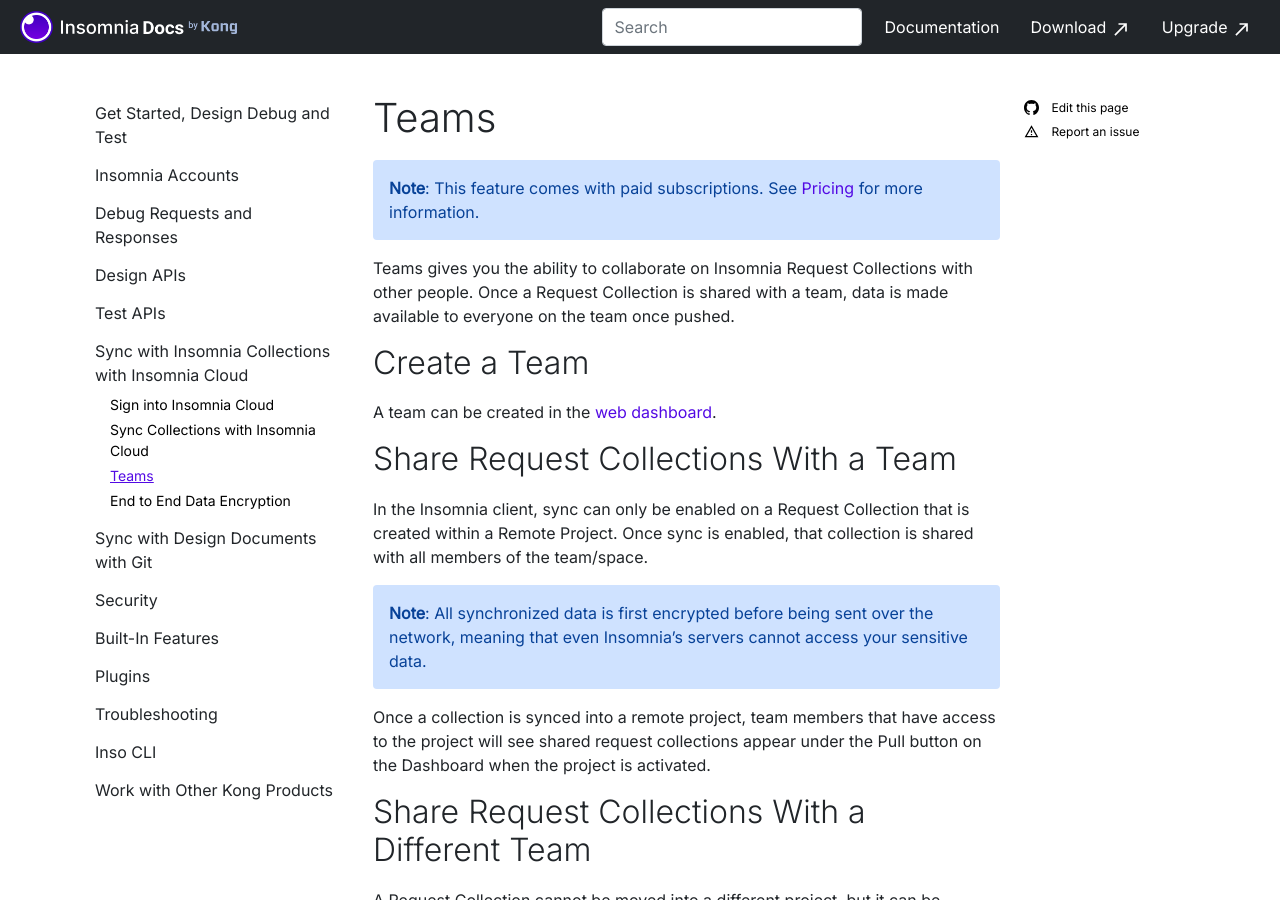
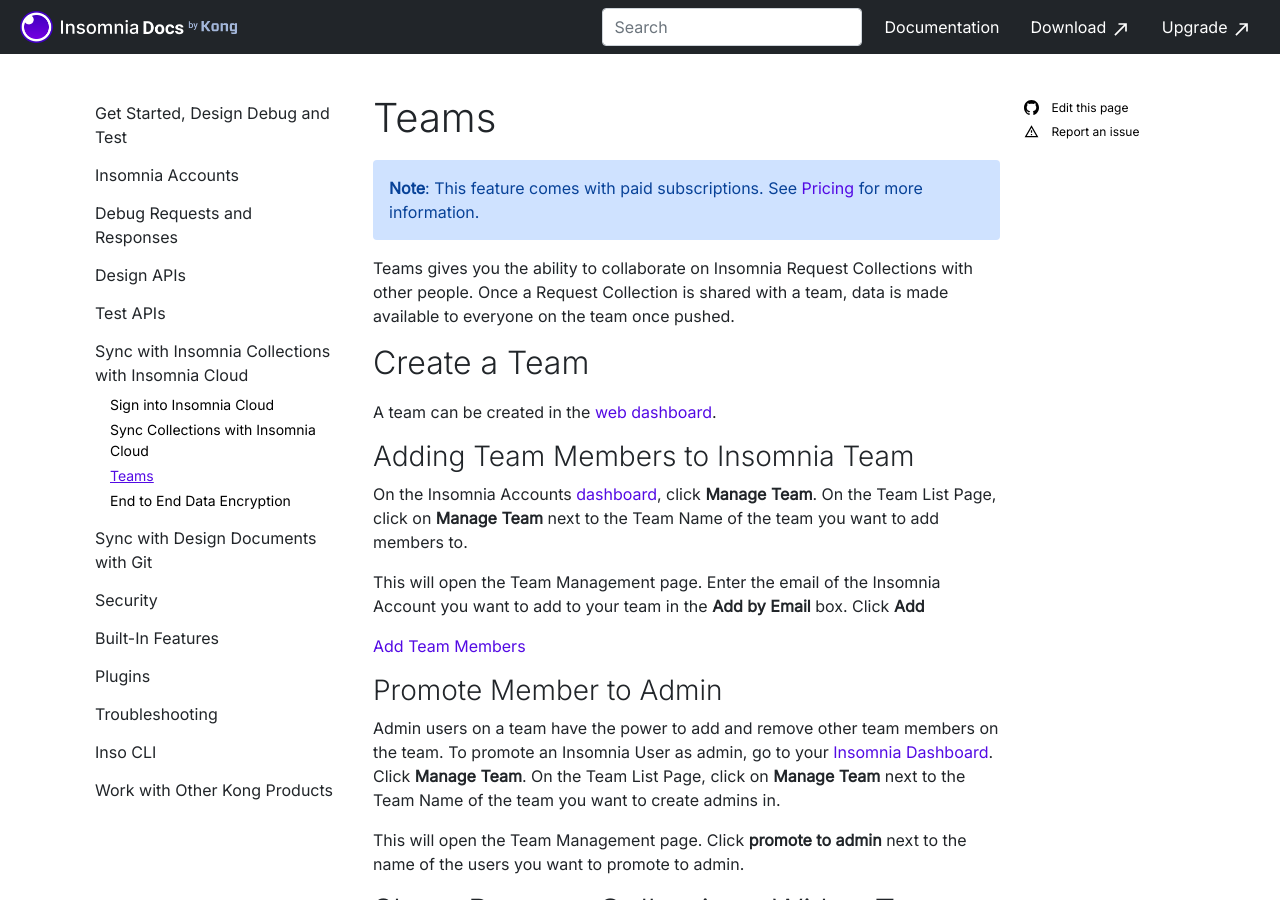
Before and after one commit to Kong/insomnia-docs, a Jekyll site: the page built from docs/insomnia/teams.md, in a window 1280 px wide and 900 px high. Built offline with Jekyll 4.4.1, drawn with Linux system fonts in a browser that asks for light colours; comment, search, counter and statistics services are not loaded.

Commit message:
Add Team Management instrucdtions

```diff
--- a/docs/insomnia/teams.md
+++ b/docs/insomnia/teams.md
@@ -14,6 +14,19 @@
 
 A team can be created in the [web dashboard](https://app.insomnia.rest/app/signup/).
 
+### Adding Team Members to Insomnia Team
+
+On the Insomnia Accounts [dashboard](https://app.insomnia.rest/app/account/), click **Manage Team**.  On the Team List Page, click on **Manage Team** next to the Team Name of the team you want to add members to.
+
+This will open the Team Management page. Enter the email of the Insomnia Account you want to add to your team in the **Add by Email** box.  Click **Add**
+
+[Add Team Members](/assets/images/add-members.png)
+
+### Promote Member to Admin
+Admin users on a team have the power to add and remove other team members on the team.  To promote an Insomnia User as admin, go to your [Insomnia Dashboard](https://app.insomnia.rest/app/account/).  Click **Manage Team**.  On the Team List Page, click on **Manage Team** next to the Team Name of the team you want to create admins in.
+
+This will open the Team Management page.  Click **promote to admin** next to the name of the users you want to promote to admin.
+
 ## Share Request Collections With a Team
 
 In the Insomnia client, sync can only be enabled on a Request Collection that is created within a Remote Project. Once sync is enabled, that collection is shared with all members of the team/space.
```
Also changed, not shown: docs/insomnia/accounts.md (+0 -1 lines), docs/assets/images/add-members.png (added).
